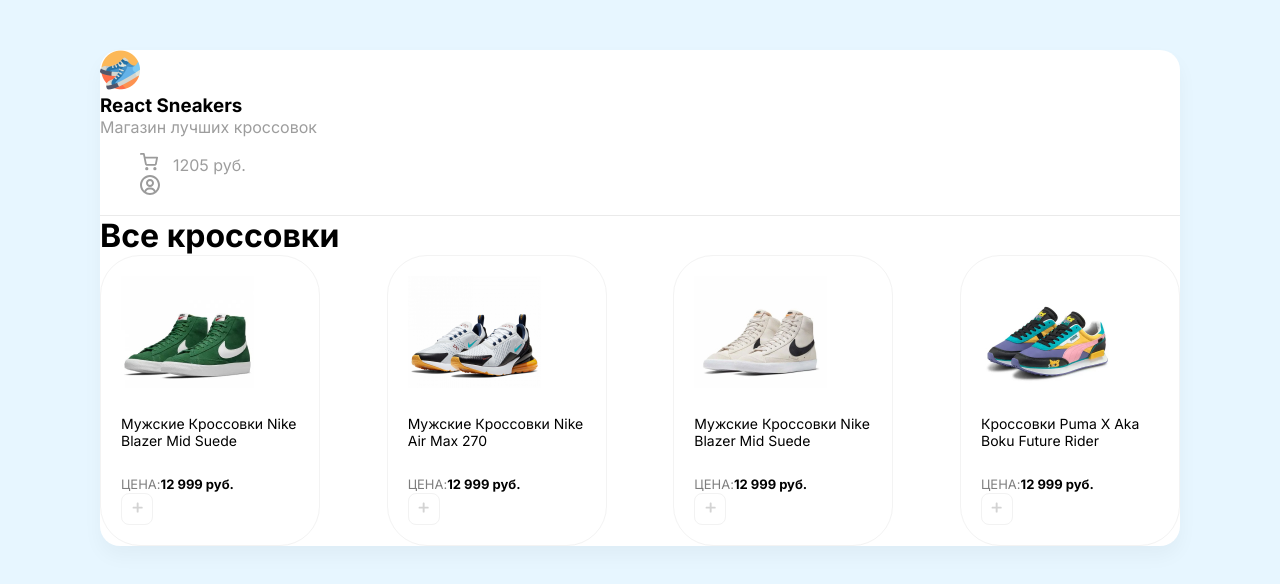
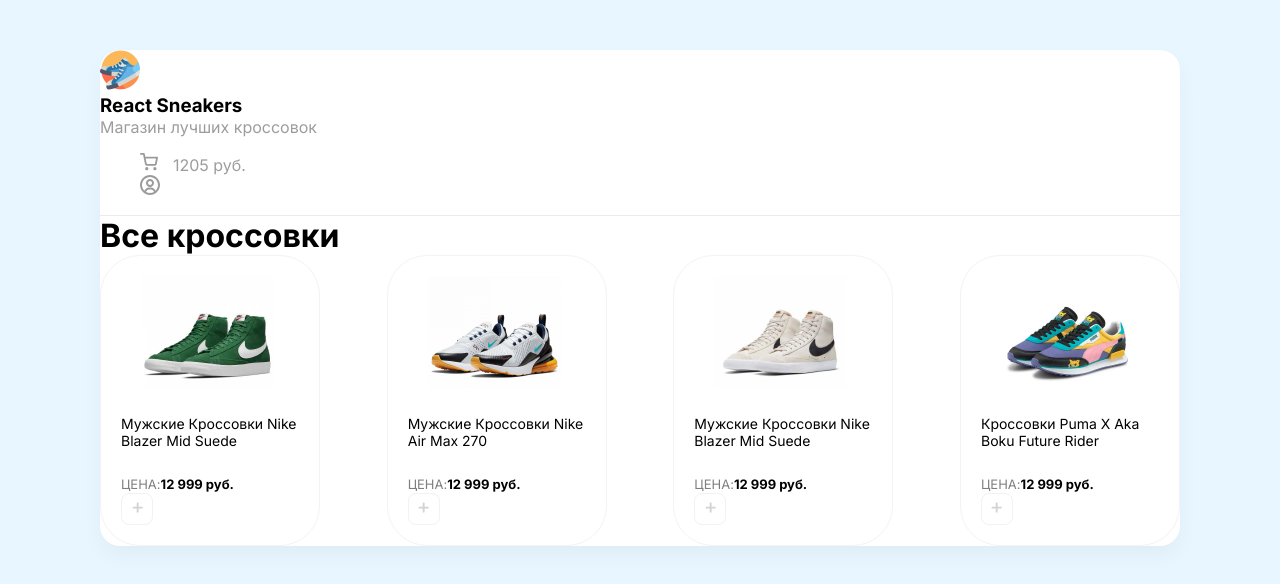
Before and after one commit to RomanKVLK/react-sneakers, a React (Create React App) app: page / in a window 1280 px wide. Shown: the top 584 px of the page. Built offline with nearby package versions, Linux system fonts and the light colour scheme.

Commit message:
Center for image

```diff
--- a/src/App.js
+++ b/src/App.js
@@ -24,7 +24,7 @@ function App() {
 
         <div className="card-row">
           <div className="card">
-            <img width={133} height={112} src="/img/sneakers/1.jpg" alt="Sneakers" />
+            <img className="card_image" width={133} height={112} src="/img/sneakers/1.jpg" alt="Sneakers" />
             <h5>Мужские Кроссовки Nike Blazer Mid Suede</h5>
             <div className="d-flex justify-between align-center">
               <div className="d-flex flex-column">
@@ -37,7 +37,7 @@ function App() {
             </div>
           </div>
           <div className="card">
-            <img width={133} height={112} src="/img/sneakers/2.jpg" alt="Sneakers" />
+            <img className="card_image" width={133} height={112} src="/img/sneakers/2.jpg" alt="Sneakers" />
             <h5>Мужские Кроссовки Nike Air Max 270</h5>
             <div className="d-flex justify-between align-center">
               <div className="d-flex flex-column">
@@ -50,7 +50,7 @@ function App() {
             </div>
           </div>
           <div className="card">
-            <img width={133} height={112} src="/img/sneakers/3.jpg" alt="Sneakers" />
+            <img className="card_image" width={133} height={112} src="/img/sneakers/3.jpg" alt="Sneakers" />
             <h5>Мужские Кроссовки Nike Blazer Mid Suede</h5>
             <div className="d-flex justify-between align-center">
               <div className="d-flex flex-column">
@@ -63,7 +63,7 @@ function App() {
             </div>
           </div>
           <div className="card">
-            <img width={133} height={112} src="/img/sneakers/4.jpg" alt="Sneakers" />
+            <img className="card_image" width={133} height={112} src="/img/sneakers/4.jpg" alt="Sneakers" />
             <h5>Кроссовки Puma X Aka Boku Future Rider</h5>
             <div className="d-flex justify-between align-center">
               <div className="d-flex flex-column">
--- a/src/index.scss
+++ b/src/index.scss
@@ -86,3 +86,7 @@ header {
   height: 32px;
   cursor: pointer;
 }
+
+.card_image {
+  margin-left: 20px;
+}
```
